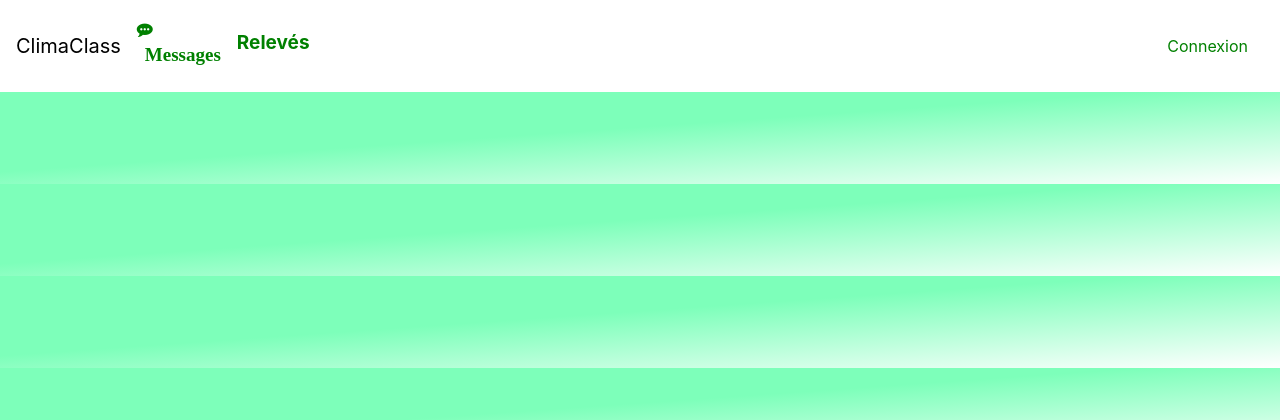
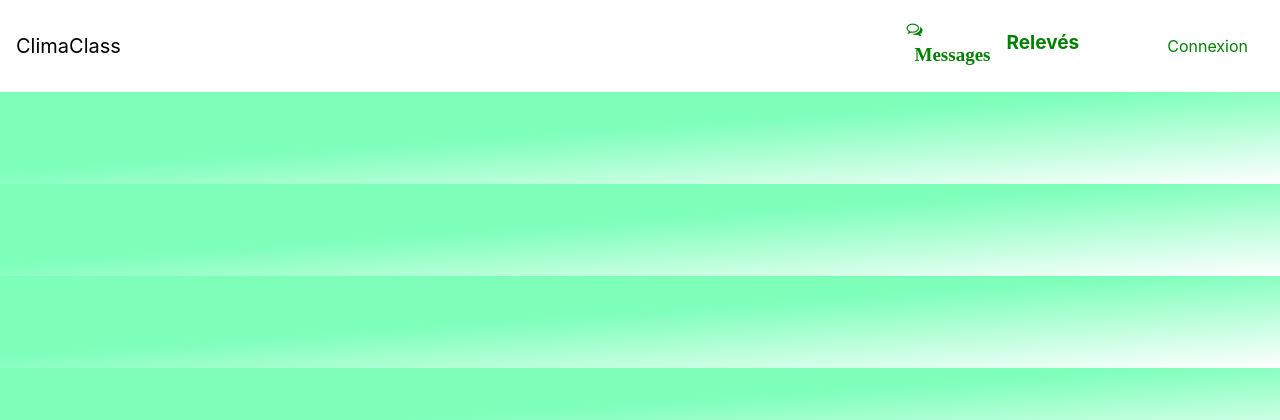
Before and after one commit to Si-gi/ClimaClass, a Symfony app: template templates/base.html.twig in a window 1280 px wide. Shown: the top 420 px of the page. Run offline with Twig, Linux system fonts and the light colour scheme; the template is opened without the code that fills it, so the values that code supplies are empty; some libraries are stand-ins or nearby versions.

Commit message:
base twig

```diff
--- a/templates/base.html.twig
+++ b/templates/base.html.twig
@@ -4,9 +4,9 @@
         <meta charset="UTF-8">
         <title>{% block title %}ClimaClass{% endblock %}</title>
         {% block stylesheets %}
+        <link rel="stylesheet" href="path/to/font-awesome/css/font-awesome.min.css">
         <link rel="stylesheet" href="https://bootswatch.com/4/flatly/bootstrap.min.css" type="text/css">
         <link rel="stylesheet" href="https://stackpath.bootstrapcdn.com/bootstrap/4.5.0/css/bootstrap.min.css" integrity="sha384-9aIt2nRpC12Uk9gS9baDl411NQApFmC26EwAOH8WgZl5MYYxFfc+NcPb1dKGj7Sk" crossorigin="anonymous">
-        <link rel="stylesheet" href="path/to/font-awesome/css/font-awesome.min.css">
         {% endblock %}
     </head>
     <style>
@@ -66,6 +66,11 @@
             background: white !important;
             color: green !important;
         }
+        .navulbarre{
+            margin-left: auto;
+            /* padding: 0px; */
+            margin-right: 64px !important;
+        }
         .btnclima {
             box-shadow: 0px 6px 0px 0px #3dc21b;
             background:linear-gradient(to bottom, #44c767 5%, #5cbf2a 100%);
@@ -93,14 +98,14 @@
     </style>
     <body>
      <nav class="navbar navbar-expand-lg navbar-dark bg-primary barrenav">
-        <a class="navbar-brand titleclima" href="#">ClimaClass</a>
+        <a class="navbar-brand titleclima" href="{{ path('homepage') }}">ClimaClass</a>
         <button class="navbar-toggler" type="button" data-toggle="collapse" data-target="#navbarColor01" aria-controls="navbarColor01" aria-expanded="false" aria-label="Toggle navigation">
             <span class="navbar-toggler-icon"></span>
         </button>
             <div class="collapse navbar-collapse navnav" id="navbarColor01">
-                <ul class="navbar-nav mr-auto">
+                <ul class="navbar-nav mr-auto navulbarre">
                 <li class="nav-item">
-                   <i class="fa fa-commenting" aria-hidden="true"><a class="nav-link" href="#">Messages</a></i>
+                  <i class="fa fa-comments-o" aria-hidden="true"><a class="nav-link" href="#">Messages</a></i>
                 </li>
                 <li class="nav-item">
                     <a class="nav-link" href="{{ path('publication') }}">Relevés</a>
```
Lines whose indentation alone changed are shown as unchanged.
